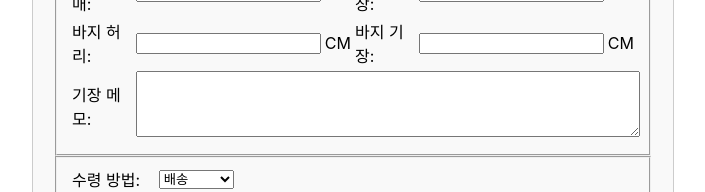
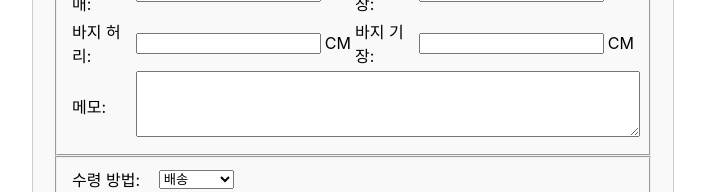
Before and after one commit to moony-ai/kristinaHan, a React (Create React App) app in the folder front/: page /#/orders/1 in a window 1280 px wide. Shown: the part 1382-1574 px from the top of the page, without its empty margins (287-992 px from the left). Built offline with nearby package versions, Linux system fonts and the light colour scheme; no server answers.

Commit message:
기장메모 -> 메모

```diff
--- a/front/src/OrderFormLoaded.js
+++ b/front/src/OrderFormLoaded.js
@@ -1149,7 +1149,7 @@ function OrderForm({ loggedInUserInfo }) {
                             </tr>
                             {/* 기장 메모 */}
                             <tr>
-                                <td>기장 메모:</td>
+                                <td>메모:</td>
                                 <td colSpan="5">
                                     <textarea
                                         name="alterationMemo"
--- a/front/src/OrderFormNew.js
+++ b/front/src/OrderFormNew.js
@@ -1093,9 +1093,9 @@ function OrderForm({ loggedInUserInfo }) {
                                 </td>
                                 <td>CM</td>
                             </tr>
-                            {/* 기장 메모 */}
+                            {/* 메모 */}
                             <tr>
-                                <td>기장 메모:</td>
+                                <td>메모:</td>
                                 <td colSpan="5">
                                     <textarea
                                         name="alterationMemo"
```
